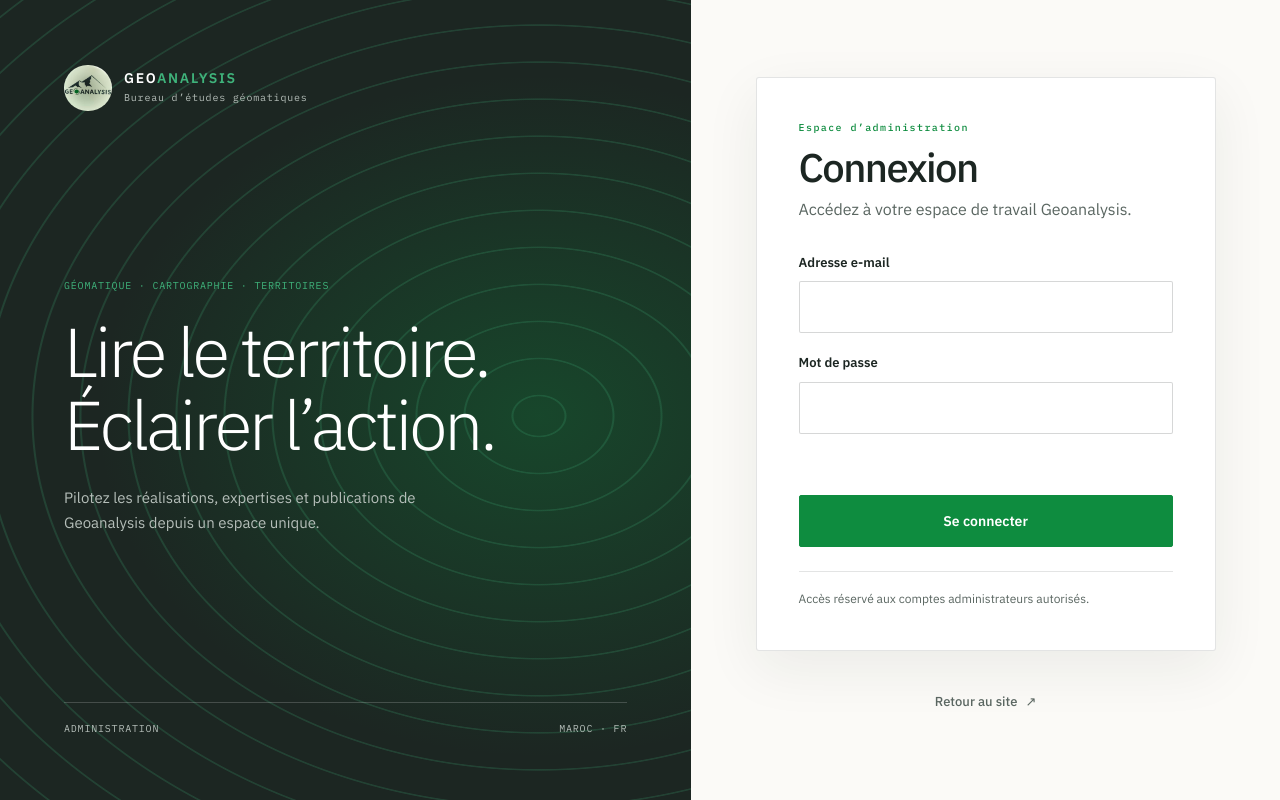
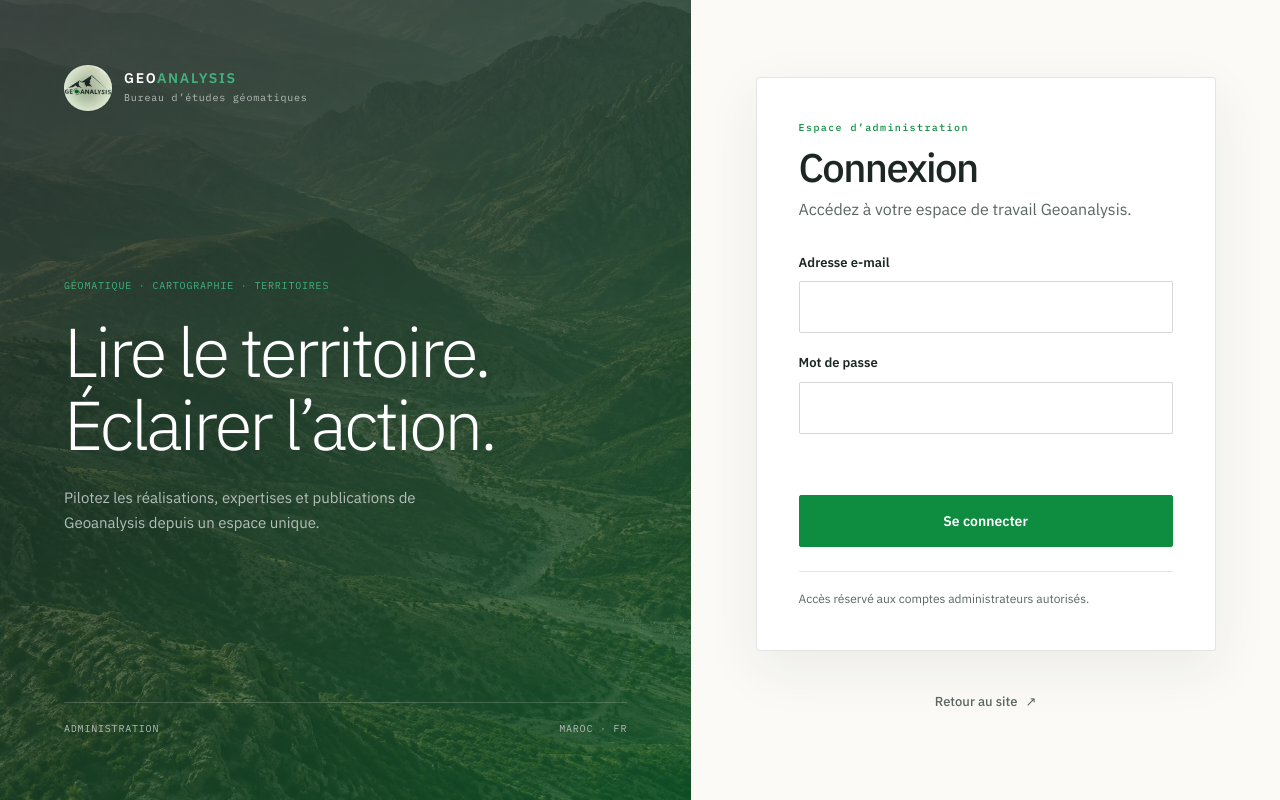
Before and after one commit to yassinejoundi/geoanalysis-ma, a Next.js app: page /admin in a window 1280 px wide. Built offline with nearby package versions, Linux system fonts and the light colour scheme.

Commit message:
style(admin): add terrain sign-in image

```diff
--- a/app/globals.css
+++ b/app/globals.css
@@ -3991,8 +3991,11 @@ a.partner-card-link:hover {
   padding: clamp(28px, 5vw, 68px);
   background-color: var(--sidebar);
   background-image:
-    repeating-radial-gradient(ellipse at 78% 52%, transparent 0 25px, color-mix(in srgb, var(--brand-bright) 20%, transparent) 26px 27px, transparent 28px 48px),
-    radial-gradient(ellipse at 78% 52%, color-mix(in srgb, var(--brand) 32%, transparent), transparent 58%);
+    linear-gradient(145deg, color-mix(in srgb, var(--sidebar) 68%, transparent), color-mix(in srgb, var(--brand-hover) 62%, transparent)),
+    url("/admin-sign-in-terrain.webp");
+  background-position: center;
+  background-repeat: no-repeat;
+  background-size: cover;
   color: var(--surface);
 }
 
```
Also changed, not shown: public/admin-sign-in-terrain.webp (added).
